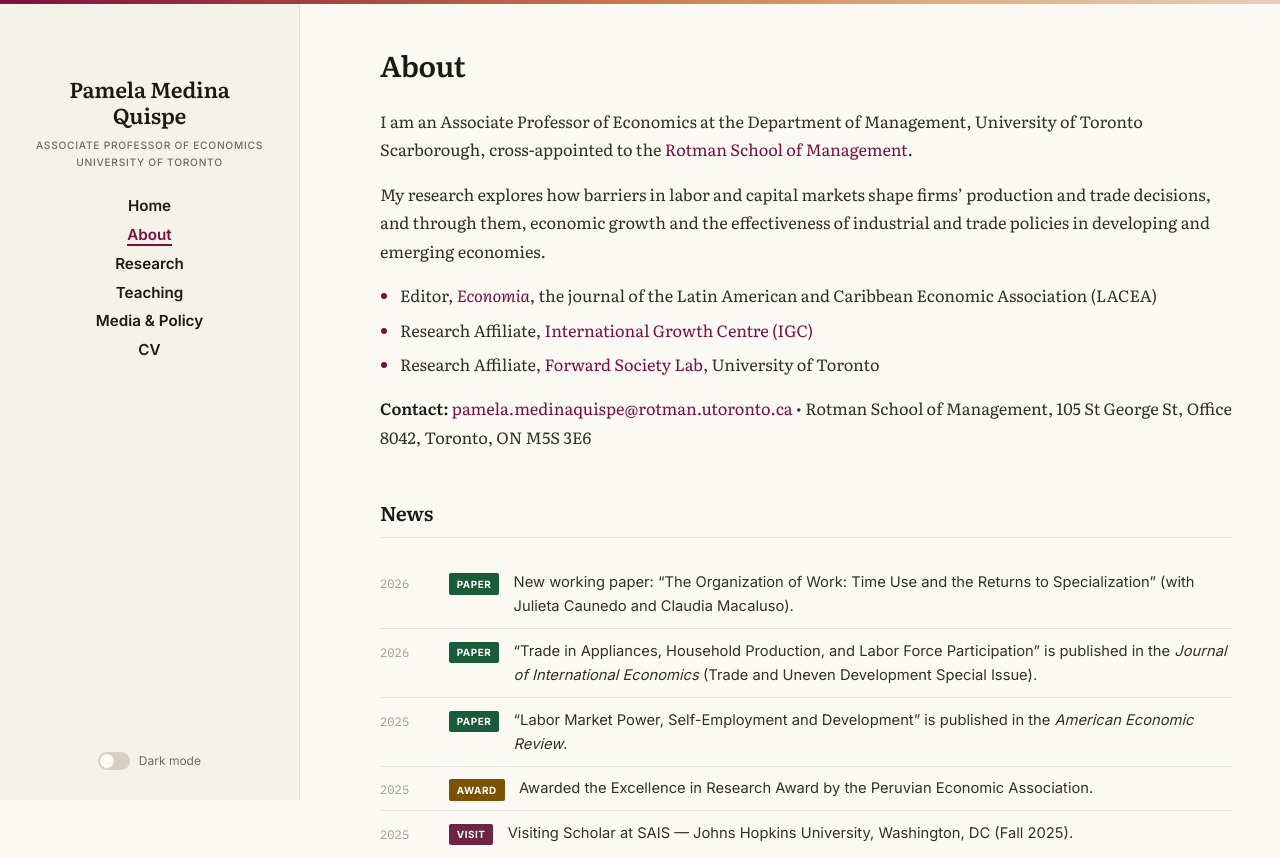
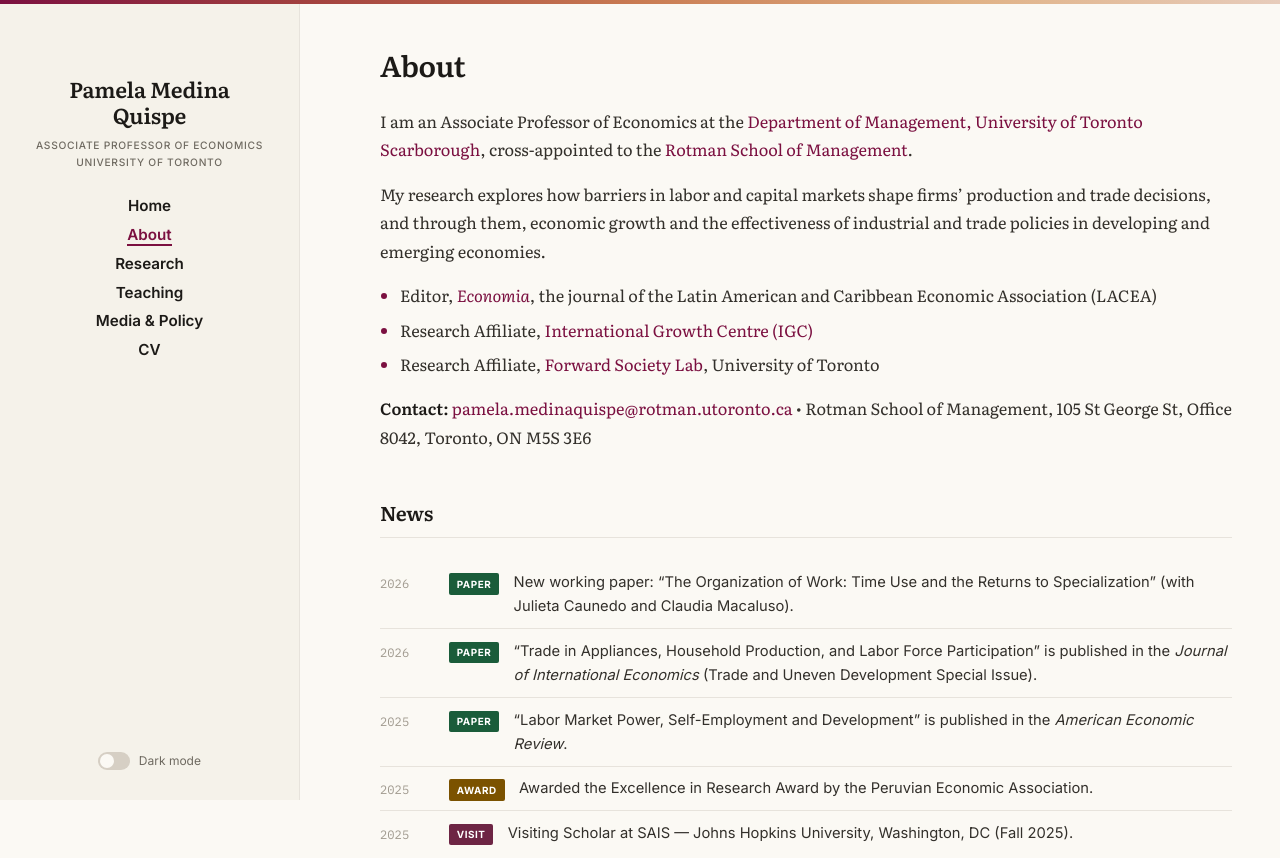
Before and after one commit to pamelamedinaq/pamelamedinaq.github.io, a plain HTML site: page about.html in a window 1280 px wide. Shown: the top 858 px of the page. Drawn offline with Linux system fonts and the light colour scheme.

Commit message:
Link UTSC and Rotman mentions to her faculty profile pages
Co-Authored-By: Claude Fable 5 <noreply@anthropic.com>

```diff
--- a/about.html
+++ b/about.html
@@ -32,7 +32,7 @@
   <main class="content">
     <section class="about">
       <h1>About</h1>
-      <p>I am an Associate Professor of Economics at the Department of Management, University of Toronto Scarborough, cross-appointed to the <a href="https://www.rotman.utoronto.ca/">Rotman School of Management</a>.</p>
+      <p>I am an Associate Professor of Economics at the <a href="https://www.utsc.utoronto.ca/mgmt/pamela-medina-quispe">Department of Management, University of Toronto Scarborough</a>, cross-appointed to the <a href="https://www.rotman.utoronto.ca/the-rotman-experience/our-community/people/medinaquispe-pamela/">Rotman School of Management</a>.</p>
       <p>My research explores how barriers in labor and capital markets shape firms&rsquo; production and trade decisions, and through them, economic growth and the effectiveness of industrial and trade policies in developing and emerging economies.</p>
       <ul class="about-roles">
         <li>Editor, <a href="https://economia.lse.ac.uk/"><em>Economia</em></a>, the journal of the Latin American and Caribbean Economic Association (LACEA)</li>
```
